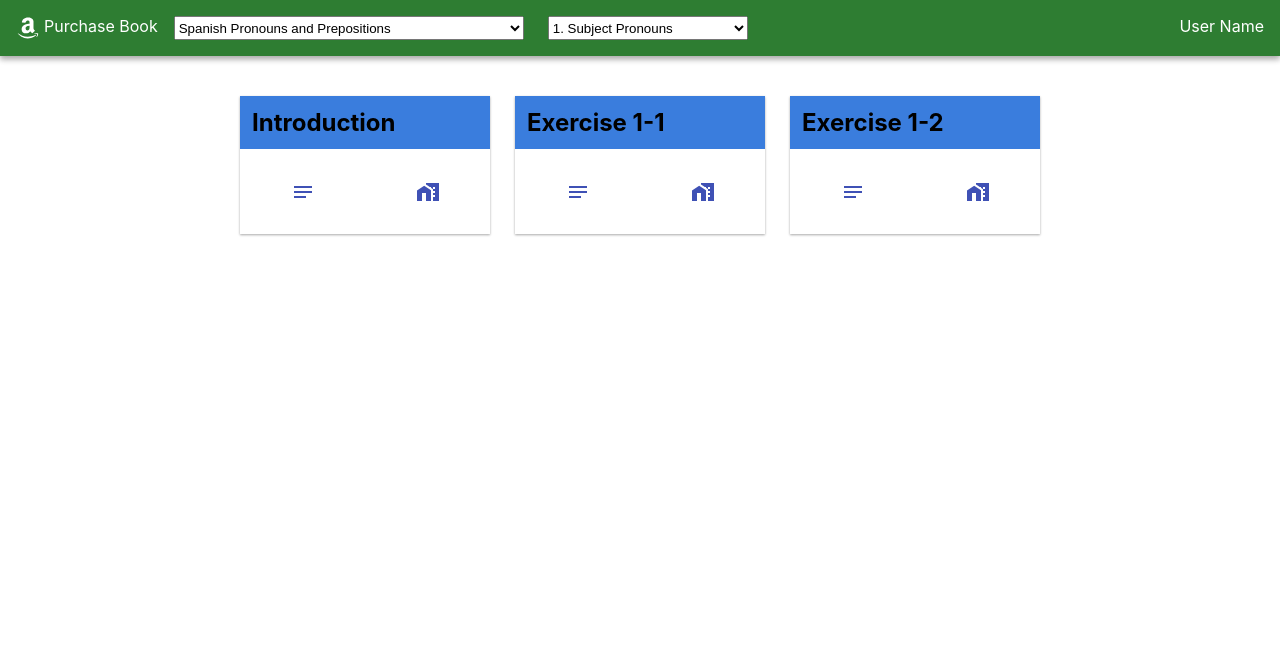
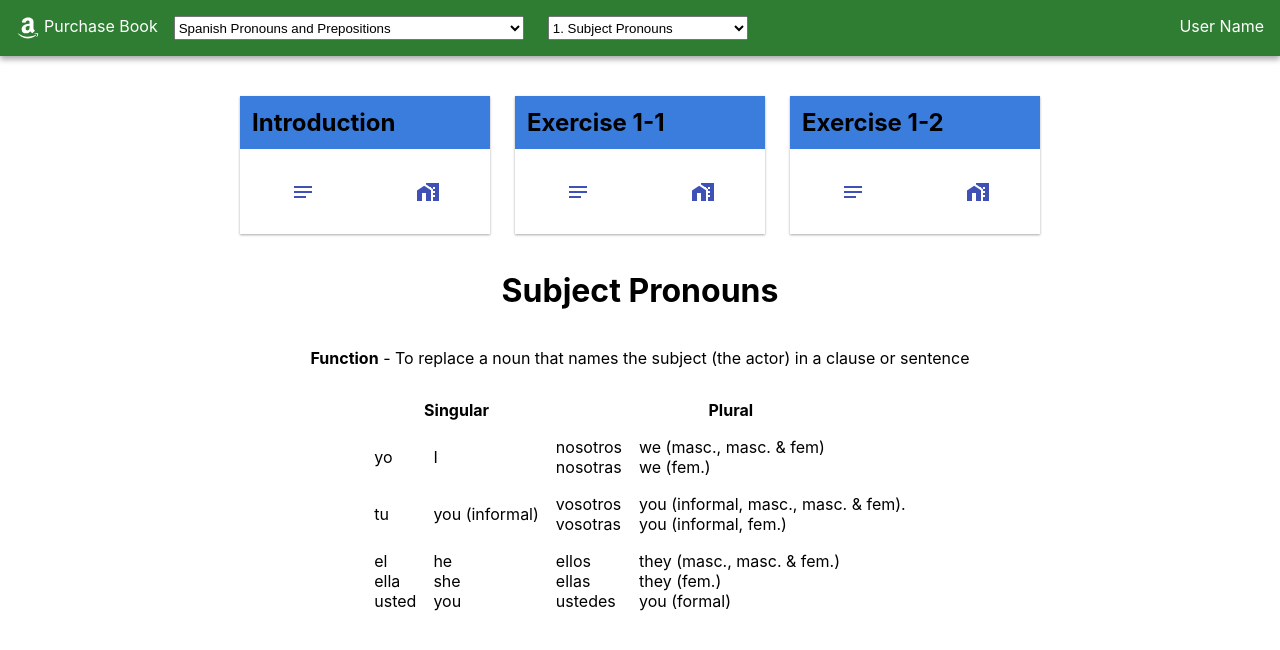
Before and after one commit to xmtrinidad/spanish-workbook, a React (Create React App) app: page / in a window 1280 px wide. Shown: the top 650 px of the page. Built offline with nearby package versions, Linux system fonts and the light colour scheme.

Commit message:
added markdown example

```diff
--- a/src/App.css
+++ b/src/App.css
@@ -3,6 +3,12 @@ main {
 }
 .cards > * {
     margin: 16px 0;
+}
+
+.App .activity {
+    display: flex;
+    flex-direction: column;
+    align-items: center;
 }
 
 @media (min-width: 768px) {
--- a/src/App.js
+++ b/src/App.js
@@ -1,12 +1,13 @@
 import React from 'react';
-import ReactMarkdown from 'react-markdown';
+import ReactMarkdown from 'react-markdown/with-html';
 import './App.css';
 
 import AppHeader from './AppHeader/AppHeader.js';
 import ExerciseCard from './ExerciseCard/ExerciseCard.js';
 
+import { md } from './workbook-data/ch-1/ch-1';
+
 function App() {
-  const input = ``;
   return (
     <div className="App">
       <AppHeader />
@@ -16,7 +17,9 @@ function App() {
           <ExerciseCard name="Exercise 1-1"></ExerciseCard>
           <ExerciseCard name="Exercise 1-2"></ExerciseCard>
         </div>
-        <ReactMarkdown source={input} />
+        <div class="activity">
+          <ReactMarkdown source={md} escapeHtml={false} />
+        </div>
       </main>
 
 
--- a/src/ExerciseCard/ExerciseCard.js
+++ b/src/ExerciseCard/ExerciseCard.js
@@ -10,10 +10,10 @@ const exerciseCard = (props) => {
         <h2>{props.name}</h2>
       </div>
       <div className={classes.cardBody}>
-        <IconButton color="primary" aria-label="Exercise Notes">
+        <IconButton title="Exercise Notes" color="primary" aria-label="Exercise Notes">
           <Notes />
         </IconButton>
-        <IconButton color="primary" aria-label="Start Exercise">
+        <IconButton title="Exercise" color="primary" aria-label="Start Exercise">
           <HomeWork />
         </IconButton>
       </div>
--- a/src/markdown/exercise-1.md
+++ b/src/workbook-data/ch-1/ch-1.js
@@ -1,13 +1,14 @@
+export const md = `
 # Subject Pronouns
 
 **Function** - To replace a noun that names the subject (the actor) in a clause or sentence
 
 
-<table class="tg">
-  <tr>
-    <th class="tg-0pky" colspan="2"><span style="font-weight:bold">Singular</span></th>
+<table class="tg" style="border-spacing: 15px;">
+  <thead>
+    <th style="margin-right: 10px;" class="tg-0pky" colspan="2"><span style="font-weight:bold">Singular</span></th>
     <th class="tg-0pky" colspan="2"><span style="font-weight:bold">Plural</span></th>
-  </tr>
+  </thead>
   <tr>
     <td class="tg-0pky">yo</td>
     <td class="tg-0pky">I</td>
@@ -27,3 +28,4 @@
     <td class="tg-0pky">they (masc., masc. &amp; fem.)<br>they (fem.)<br>you (formal)</td>
   </tr>
 </table>
+`;
```
